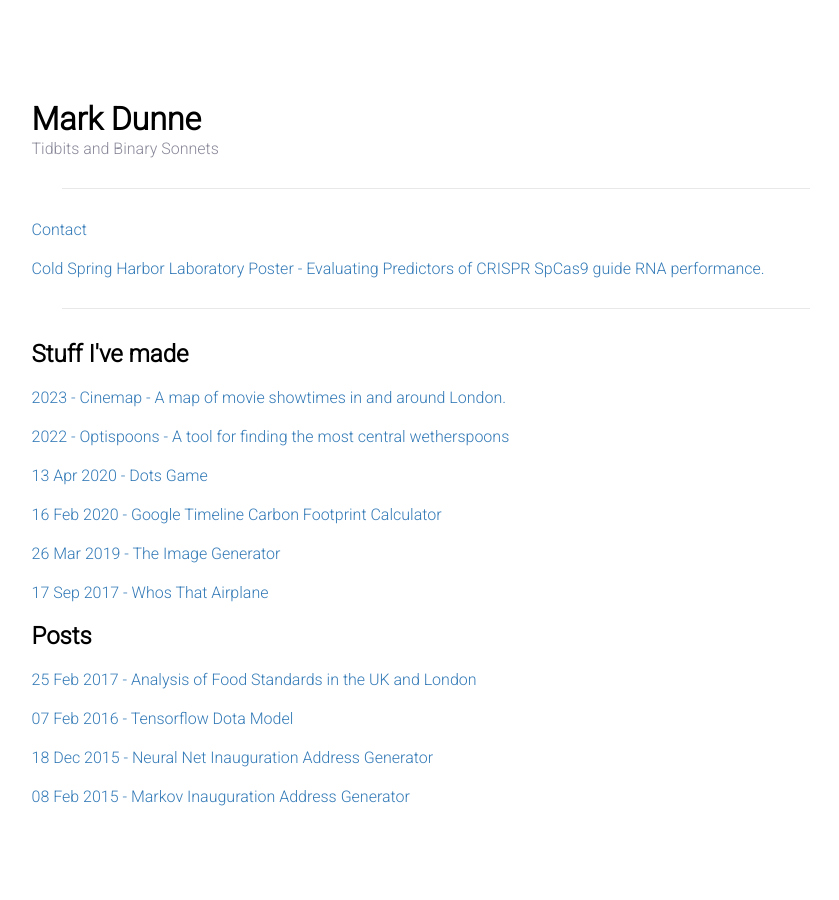
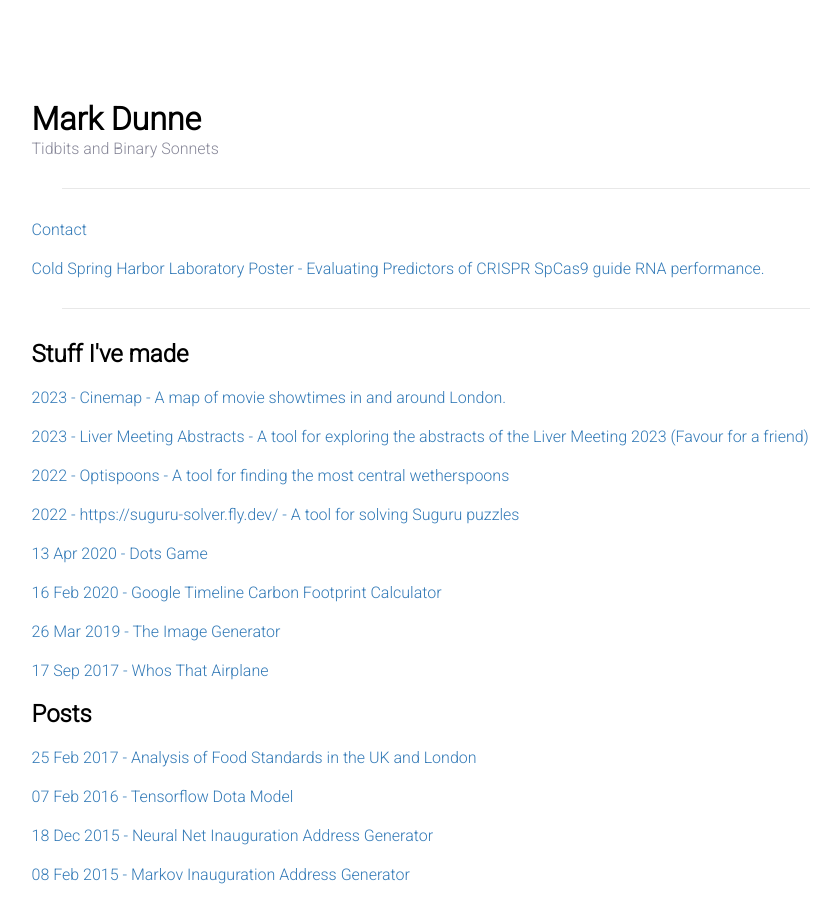
Before and after one commit to MarkDunne/markdunne.github.io, a Jekyll site: the page built from index.html, in a window 1280 px wide. Shown: the whole page, without its empty margins (204-1043 px from the left). Built offline with Jekyll 4.4.1, drawn with Linux system fonts in a browser that asks for light colours.

Commit message:
2023-11-11T00:57:40Z

```diff
--- a/_config.yml
+++ b/_config.yml
@@ -1,18 +1,20 @@
 # Dependencies
-highlighter:      rouge
+markdown: kramdown
+highlighter: rouge
+input: GFM
 
 # Permalinks
-permalink:        pretty
+permalink: pretty
 
 # Setup
-title:            Mark Dunne
-description:      'Data Scientist working in genetic engineering startup'
-url:              http://markdunne.github.io
-baseurl:          /
+title: Mark Dunne
+description: "Data Scientist working in genetic engineering startup"
+url: http://markdunne.github.io
+baseurl: /
 
 author:
-  name:           'Mark Dunne'
-  url:            http://markdunne.github.io
+  name: "Mark Dunne"
+  url: http://markdunne.github.io
 
 # Custom vars
-version:          1.0.0
+version: 1.0.0
--- a/_layouts/blogpost.html
+++ b/_layouts/blogpost.html
@@ -5,6 +5,7 @@
     <title>Mark Dunne</title>
     <link rel="stylesheet" href="/public/css/styles.css">
     <link rel="stylesheet" href="/public/css/blogpost.css">
+    <link rel="stylesheet" href="/public/css/monokai.css">
     <link href='http://fonts.googleapis.com/css?family=Roboto:300' rel='stylesheet' type='text/css'>
   </head>
 
--- a/index.html
+++ b/index.html
@@ -14,7 +14,7 @@ title: Home
     <ul>
         <li><a href="mailto:markdunne02@gmail.com">Contact</a></li>
         <li>
-<!--             <a href="/public/mark-dunne-stock-market-prediction.pdf">
+            <!--             <a href="/public/mark-dunne-stock-market-prediction.pdf">
                 Undergraduate Thesis - On Stock Market Prediction and Machine Learning
             </a> -->
         </li>
@@ -35,8 +35,17 @@ title: Home
             <a href="https://cinemap.fly.dev/">2023 - Cinemap - A map of movie showtimes in and around London.</a>
         </li>
         <li>
-            <a href="https://optispoons.fly.dev/">2022 - Optispoons - A tool for finding the most central wetherspoons</a>
+            <a href="https://liver-meeting-abstracts.streamlit.app/"> 2023 - Liver Meeting Abstracts - A tool for
+                exploring the abstracts of the Liver Meeting 2023 (Favour for a friend)</a>
         </li>
+        <li>
+            <a href="https://optispoons.fly.dev/">2022 - Optispoons - A tool for finding the most central
+                wetherspoons</a>
+        </li>
+        <li>
+            <a href="https://suguru-solver.fly.dev/">2022 - https://suguru-solver.fly.dev/ - A tool for solving Suguru puzzles</a>
+        </li>
+
         {% for post in site.posts %} {% if post.is_experiment == true %}
         <li>
             <a href="{{ post.url }}">
```
